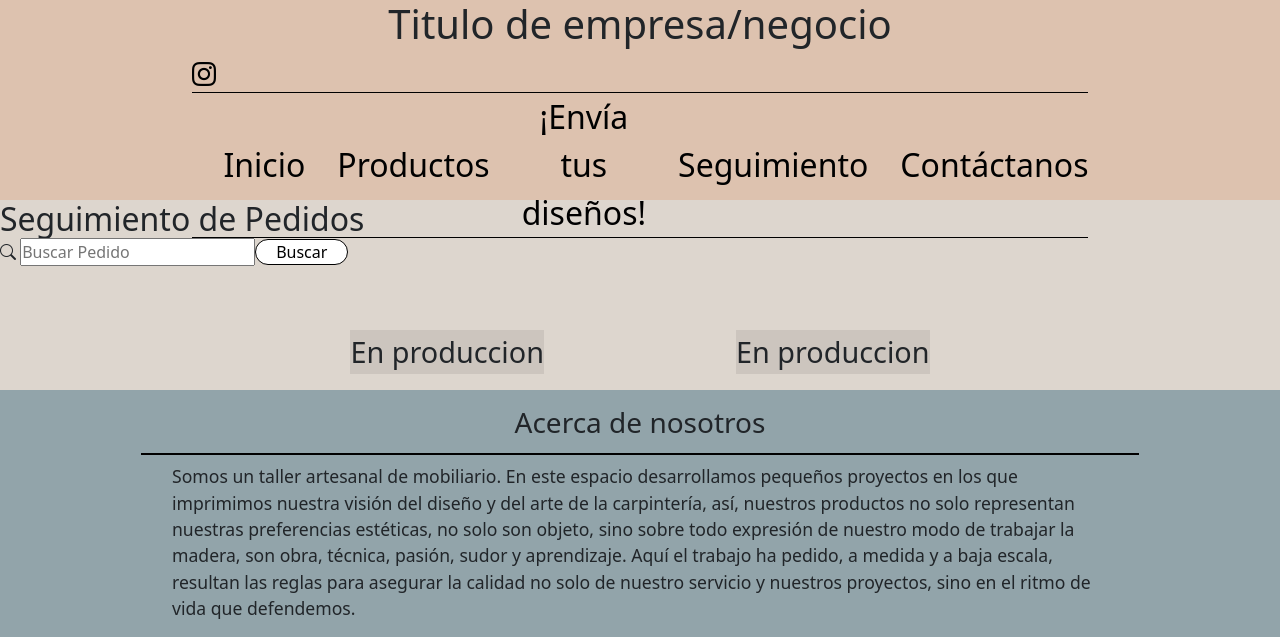
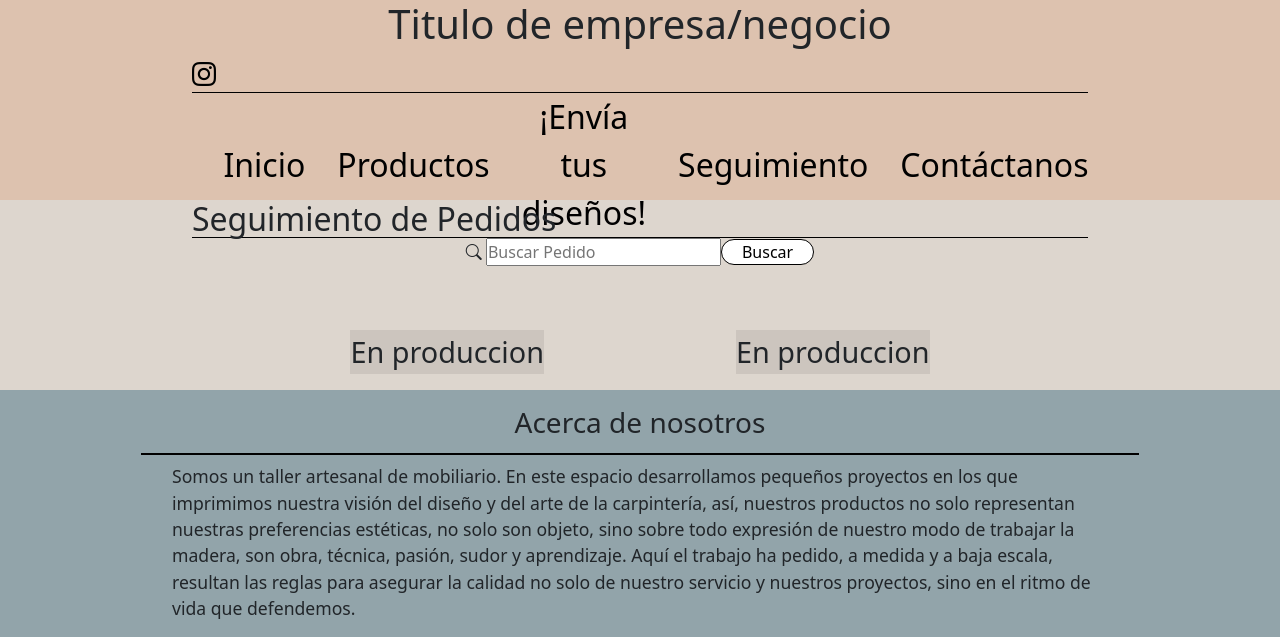
Before and after one commit to MrMonkey09/TiendaMuebles, a Django app: page /seguimiento/ in a window 1280 px wide. Shown: the top 637 px of the page. Run offline with Django 4.2, Linux system fonts and the light colour scheme.

Commit message:
Update style.css

```diff
--- a/TiendaMuebles/static/css/style.css
+++ b/TiendaMuebles/static/css/style.css
@@ -236,9 +236,9 @@ textarea {
 .search {
   display: flex;
   flex-flow: row wrap;
-  justify-content: flex-start;
+  justify-content: center;
   align-items: center;
-  width: 100%;
+  width: 70%;
 }
 
 .search h2 {
```
